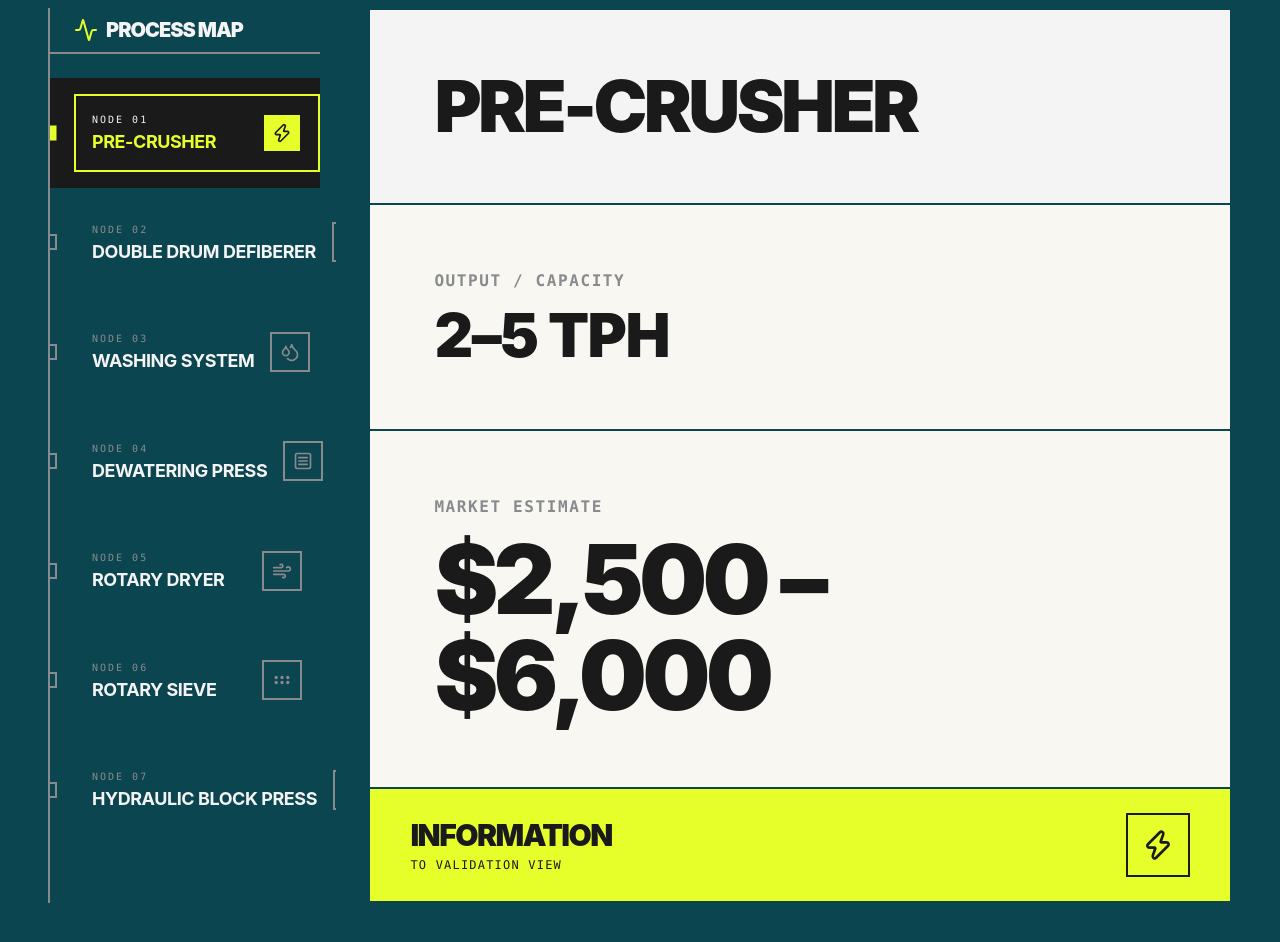
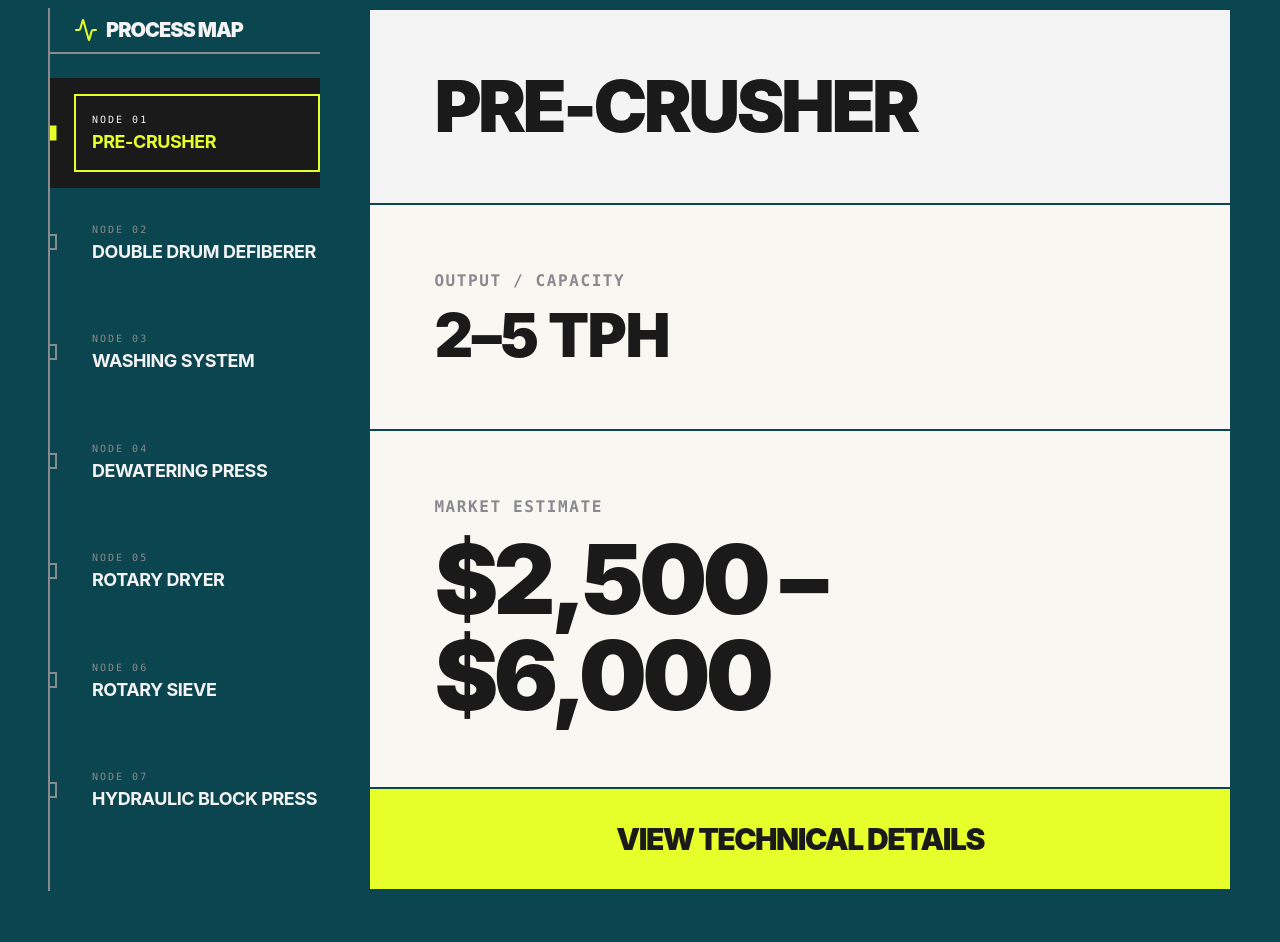
Before and after one commit to hadi-music/coir-processing-system, a React (Vite) app: page / in a window 1280 px wide. Shown: the part 120-1062 px from the top of the page. Built offline with nearby package versions, Linux system fonts and the light colour scheme; no server answers.

Commit message:
final: minimal archival view for Mr. Caballero

```diff
--- a/src/ProcessMap.jsx
+++ b/src/ProcessMap.jsx
@@ -253,9 +253,6 @@ export default function ProcessMap() {
                           {machine.name}
                         </h3>
                       </div>
-                      <div className={`p-1.5 md:p-2 border-[2px] flex-shrink-0 ${isActive ? 'bg-[#E6FF2B] border-[#1A1A1A]' : 'bg-transparent border-[#898A8D] group-hover:border-[#F4F4F4]'}`}>
-                        <Icon className={`w-4 h-4 md:w-5 md:h-5 ${isActive ? 'text-[#1A1A1A]' : 'text-[#898A8D] group-hover:text-[#F4F4F4]'}`} />
-                      </div>
                     </div>
                   </div>
                 </div>
@@ -315,18 +312,10 @@ export default function ProcessMap() {
                   onClick={() => setIsAcknowledged(true)}
                   className="w-full block group cursor-pointer bg-[#E6FF2B] border-t-[2px] border-[#0B4550] hover:bg-[#0B4550] transition-colors duration-300 text-left outline-none mt-auto"
                 >
-                  <div className="px-6 py-5 md:px-10 md:py-6 flex justify-between items-center w-full">
-                    <div>
-                      <span className="block text-xl md:text-3xl font-black uppercase text-[#1A1A1A] group-hover:text-[#E6FF2B] tracking-tighter transition-colors">
-                        Information
-                      </span>
-                      <span className="text-[#1A1A1A] group-hover:text-[#F4F4F4] font-mono text-[10px] md:text-xs uppercase tracking-widest mt-1 block transition-colors">
-                        To Validation View
-                      </span>
-                    </div>
-                    <div className="w-12 h-12 md:w-16 md:h-16 border-[2px] border-[#1A1A1A] group-hover:border-[#E6FF2B] flex items-center justify-center transition-colors flex-shrink-0 ml-4">
-                      <Zap className="text-[#1A1A1A] group-hover:text-[#E6FF2B] w-6 h-6 md:w-8 md:h-8 transition-colors" />
-                    </div>
+                  <div className="px-6 py-5 md:px-10 md:py-8 flex justify-center items-center w-full text-center">
+                    <span className="block text-xl md:text-3xl font-black uppercase text-[#1A1A1A] group-hover:text-[#E6FF2B] tracking-tighter transition-colors w-full">
+                      VIEW TECHNICAL DETAILS
+                    </span>
                   </div>
                 </button>
 
```
